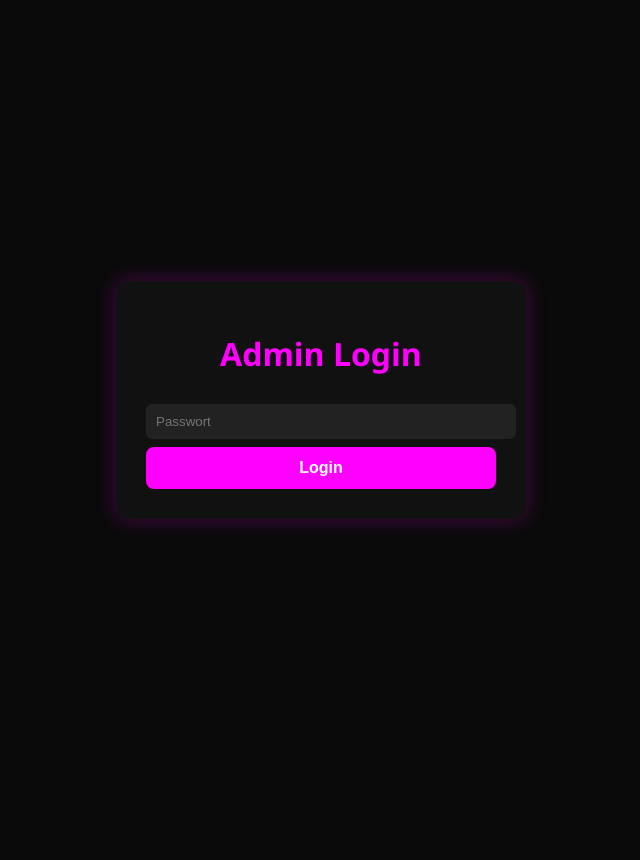
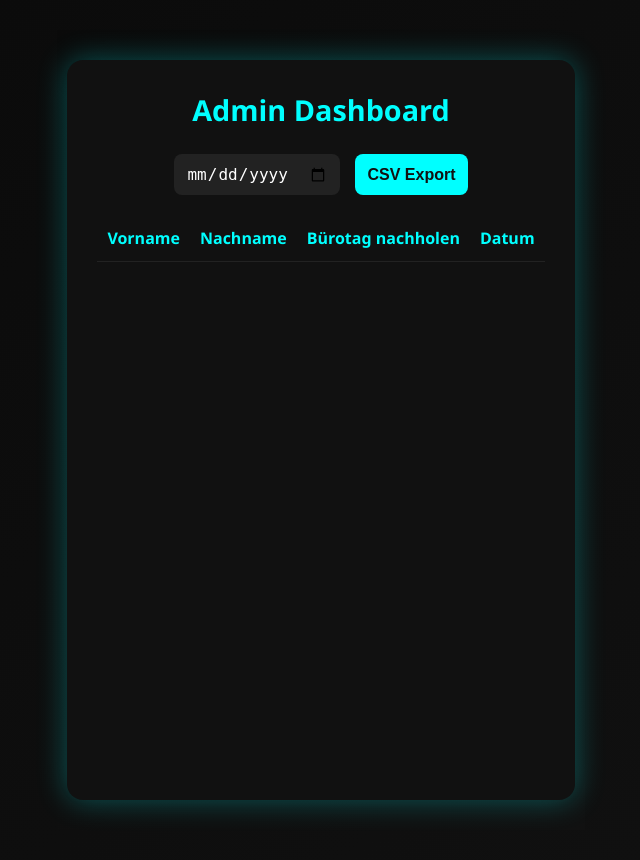
Before and after one commit to mbotru/qr-anwesenheit, a Flask app: page /admin in a window 1280 px wide. Shown: the whole page, without its empty margins (319-959 px from the left). Before the commit the page ends 527 px from the top, so only its background shows below. Run offline with Flask 3, Linux system fonts and the light colour scheme; lists and menus that the app fills with data are empty.

Commit message:
Update admin.html

```diff
--- a/templates/admin.html
+++ b/templates/admin.html
@@ -3,71 +3,133 @@
 <head>
 <meta charset="UTF-8">
 <meta name="viewport" content="width=device-width, initial-scale=1.0">
-<title>Admin Login</title>
+<title>Admin Dashboard</title>
 <style>
-    body {
+    /* Basis & Body */
+    * {
+        box-sizing: border-box;
         margin: 0;
+        padding: 0;
+    }
+    body, html {
         font-family: 'Segoe UI', sans-serif;
-        background: #0a0a0a;
-        color: #f0f0f0;
+        background: linear-gradient(135deg, #0a0a0a, #111111);
+        min-height: 100vh;
         display: flex;
         justify-content: center;
-        align-items: center;
-        min-height: 100vh;
+        padding: 30px 10px;
     }
+
+    /* Container */
     .container {
         background: #111;
         padding: 30px;
-        border-radius: 12px;
-        box-shadow: 0 0 20px #ff00ff44;
-        max-width: 350px;
-        width: 90%;
+        border-radius: 16px;
+        box-shadow: 0 0 30px rgba(0, 255, 255, 0.3);
+        max-width: 800px;
+        width: 100%;
+        color: #fff;
     }
+
     h1 {
+        color: #00ffff;
         text-align: center;
-        color: #ff00ff;
+        margin-bottom: 25px;
+        font-size: 1.8rem;
     }
-    input[type="password"] {
-        width: 100%;
-        padding: 10px;
-        margin: 8px 0;
+
+    /* Form */
+    form {
+        display: flex;
+        flex-wrap: wrap;
+        gap: 15px;
+        justify-content: center;
+        margin-bottom: 20px;
+    }
+    input[type="date"], input[type="submit"] {
+        padding: 10px 12px;
+        border-radius: 8px;
         border: none;
-        border-radius: 6px;
+        font-size: 16px;
+    }
+    input[type="date"] {
         background: #222;
         color: #fff;
     }
-    button {
-        width: 100%;
-        padding: 12px;
-        background: #ff00ff;
-        border: none;
-        border-radius: 8px;
-        color: #fff;
+    input[type="submit"] {
+        background: #00ffff;
+        color: #111;
         font-weight: bold;
         cursor: pointer;
-        font-size: 16px;
-        transition: 0.3s;
+        transition: background 0.3s;
     }
-    button:hover {
-        background: #cc00cc;
+    input[type="submit"]:hover {
+        background: #00cccc;
     }
-    .error {
-        color: #ff4444;
-        text-align: center;
-        margin-bottom: 10px;
+
+    /* Tabelle */
+    table {
+        width: 100%;
+        border-collapse: collapse;
+        margin-top: 20px;
+        text-align: left;
+    }
+    th, td {
+        padding: 12px 10px;
+        border-bottom: 1px solid #222;
+    }
+    th {
+        background-color: #111;
+        color: #00ffff;
+        font-weight: bold;
+    }
+    td {
+        color: #fff;
+    }
+
+    /* Responsive Anpassung */
+    @media (max-width: 600px) {
+        form {
+            flex-direction: column;
+        }
+        table th, table td {
+            padding: 10px 5px;
+            font-size: 14px;
+        }
     }
 </style>
 </head>
 <body>
 <div class="container">
-    <h1>Admin Login</h1>
-    {% if error %}
-        <div class="error">{{ error }}</div>
-    {% endif %}
-    <form method="POST">
-        <input type="password" name="password" placeholder="Passwort" required>
-        <button type="submit">Login</button>
+    <h1>Admin Dashboard</h1>
+
+    <!-- Filter / Export -->
+    <form method="GET" action="/admin/export/csv">
+        <input type="date" name="date" required>
+        <input type="submit" value="CSV Export">
     </form>
+
+    <!-- Check-ins Tabelle -->
+    <table>
+        <thead>
+            <tr>
+                <th>Vorname</th>
+                <th>Nachname</th>
+                <th>Bürotag nachholen</th>
+                <th>Datum</th>
+            </tr>
+        </thead>
+        <tbody>
+        {% for entry in entries %}
+            <tr>
+                <td>{{ entry.vorname }}</td>
+                <td>{{ entry.nachname }}</td>
+                <td>{{ entry.buerotag_nachholen }}</td>
+                <td>{{ entry.date }}</td>
+            </tr>
+        {% endfor %}
+        </tbody>
+    </table>
 </div>
 </body>
 </html>
```
